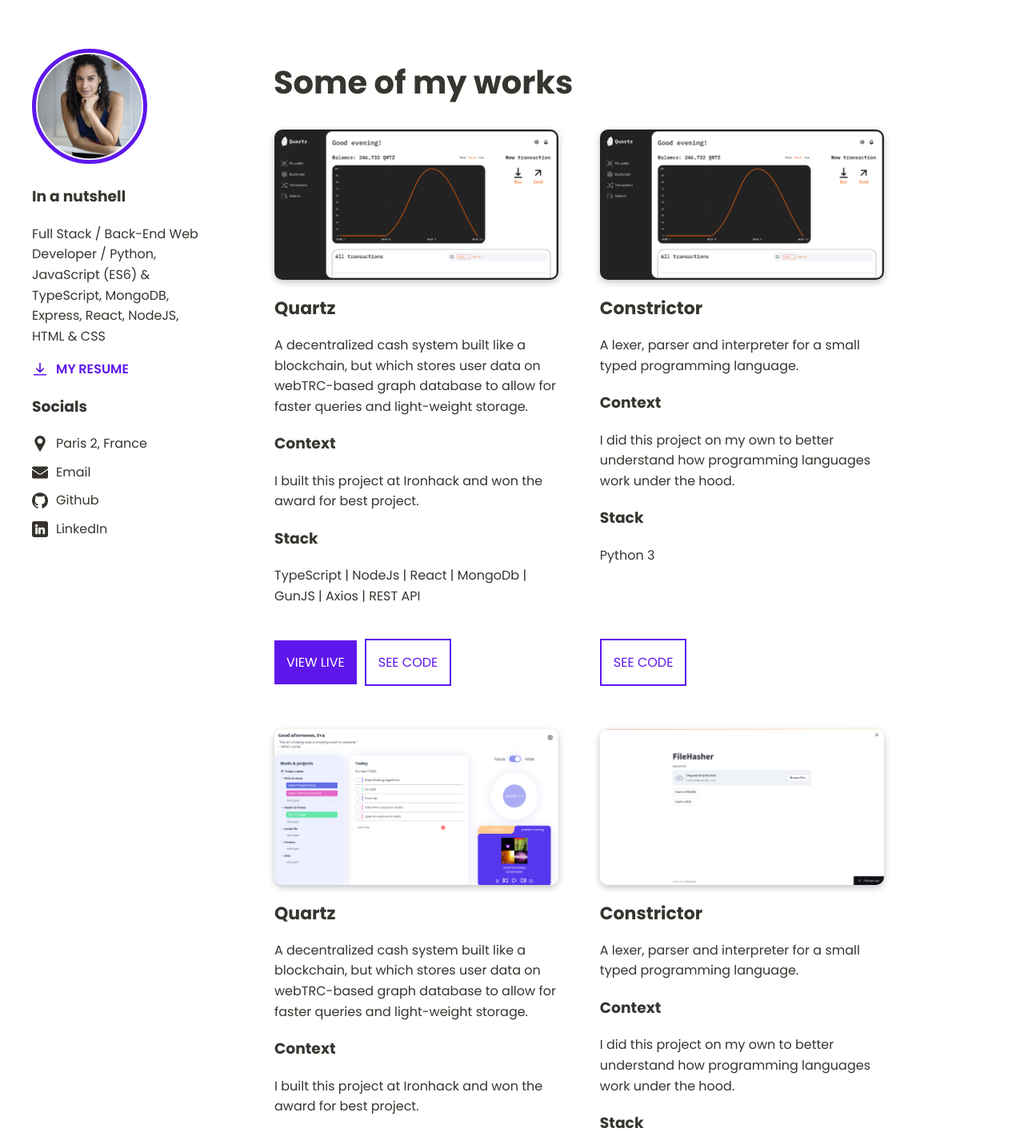
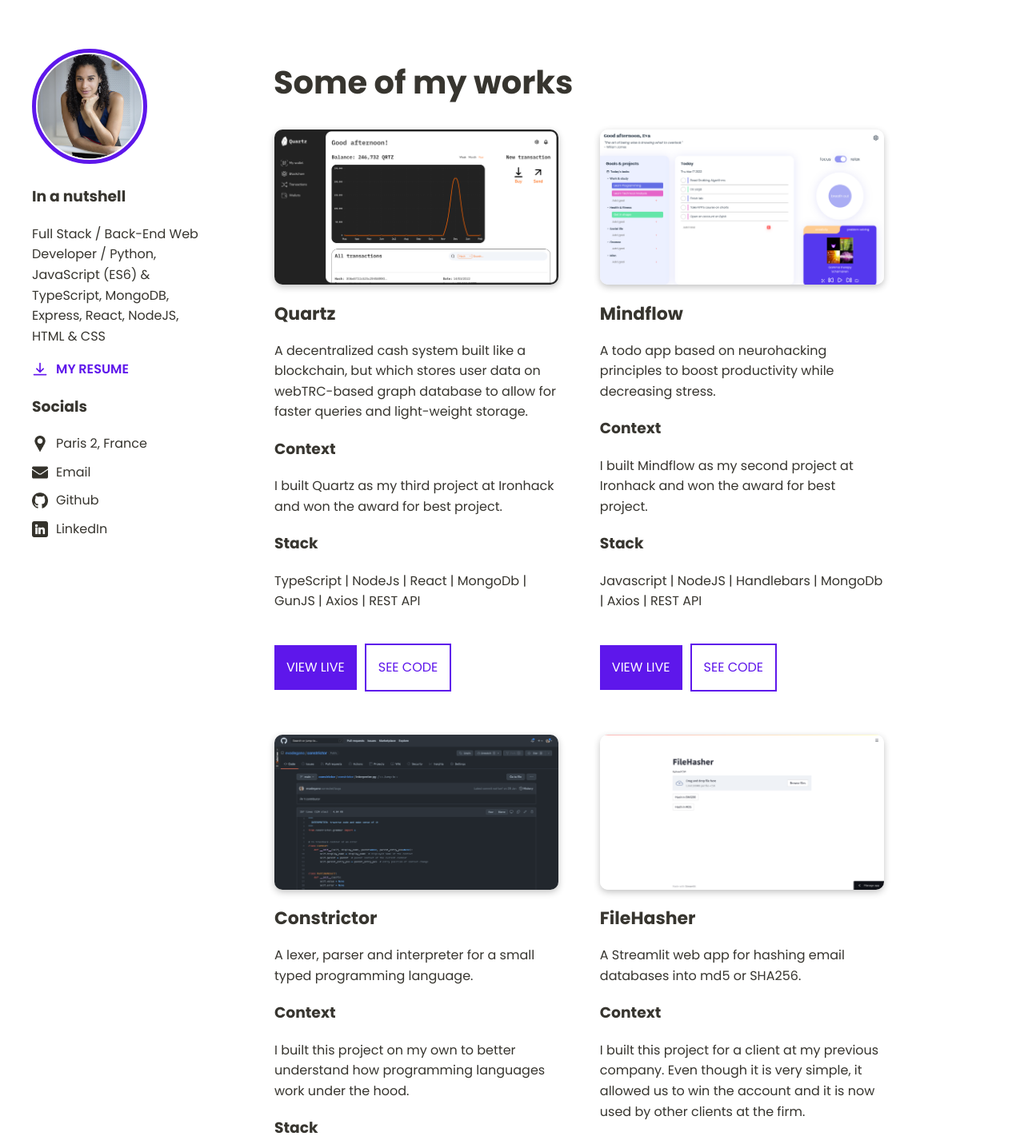
Before and after one commit to evadegano/eva-website, a Next.js app: page /projects in a window 1280 px wide. Shown: the part 80-1501 px from the top of the page at 80% size. Built offline with nearby package versions, Linux system fonts and the light colour scheme.

Commit message:
edited project page

```diff
--- a/lib/content/projects.js
+++ b/lib/content/projects.js
@@ -4,32 +4,36 @@ export const projects = [
     name: 'Quartz',
     github: 'https://github.com/evadegano/quartz',
     url: 'https://quartz-bank.herokuapp.com/',
+    readme: 'https://github.com/evadegano/quartz/blob/main/README.md',
     description: 'A decentralized cash system built like a blockchain, but which stores user data on webTRC-based graph database to allow for faster queries and light-weight storage.',
     stack: 'TypeScript | NodeJs | React | MongoDb | GunJS | Axios | REST API',
-    context: 'I built this project at Ironhack and won the award for best project.'
-  },
-  {
-    img: '/images/quartz.png',
-    name: 'Constrictor',
-    github: 'https://github.com/evadegano/constrictor',
-    description: 'A lexer, parser and interpreter for a small typed programming language.',
-    stack: 'Python 3',
-    context: 'I did this project on my own to better understand how programming languages work under the hood.'
+    context: 'I built Quartz as my third project at Ironhack and won the award for best project.'
   },
   {
     img: '/images/mindflow.png',
     name: 'Mindflow',
     github: 'https://github.com/evadegano/mindflow',
     url: 'https://mindflow-todo-app.herokuapp.com/',
+    readme: 'https://github.com/evadegano/mindflow/blob/main/README.md',
     description: 'A todo app based on neurohacking principles to boost productivity while decreasing stress.',
     stack: 'Javascript | NodeJS | Handlebars | MongoDb | Axios | REST API',
-    context: 'I built this project at Ironhack and won the award for best project.'
+    context: 'I built Mindflow as my second project at Ironhack and won the award for best project.'
+  },
+  {
+    img: '/images/constrictor.png',
+    name: 'Constrictor',
+    github: 'https://github.com/evadegano/constrictor',
+    readme: 'https://github.com/evadegano/constrictor/blob/main/README.md',
+    description: 'A lexer, parser and interpreter for a small typed programming language.',
+    stack: 'Python 3',
+    context: 'I built this project on my own to better understand how programming languages work under the hood.'
   },
   {
     img: '/images/filehasher.png',
     name: 'FileHasher',
     github: 'https://github.com/evadegano/filehasher',
     url: 'https://share.streamlit.io/evanina/file-hash/main/app.py',
+    readme: 'https://github.com/evadegano/filehasher/blob/main/README.md',
     description: 'A Streamlit web app for hashing email databases into md5 or SHA256.',
     stack: 'Python | Pandas | Hashlib | Streamlit',
     context: 'I built this project for a client at my previous company. Even though it is very simple, it allowed us to win the account and it is now used by other clients at the firm.'
--- a/pages/projects.js
+++ b/pages/projects.js
@@ -22,6 +22,9 @@ export default function Projects() {
           <tbody>
             <tr>
               <td>
+
+                <Link href={projects[0].readme}>
+                  <a target={'_blank'}>
                     <img
                       priority
                       src={projects[0].img}
@@ -30,11 +33,17 @@ export default function Projects() {
                       objectFit={'contain'}
                       alt={`${projects[0].name} screenshot`}
                     />
+                  </a>
+                </Link>
+
               </td>
 
               <td></td>
 
               <td>
+
+                <Link href={projects[1].readme}>
+                  <a target={'_blank'}>
                     <img
                       priority
                       src={projects[1].img}
@@ -43,6 +52,9 @@ export default function Projects() {
                       objectFit={'contain'}
                       alt={`${projects[1].name} screenshot`}
                     />
+                  </a>
+                </Link>
+
               </td>
             </tr>
 
@@ -88,6 +100,8 @@ export default function Projects() {
 
             <tr>
               <td>
+                <Link href={projects[2].readme}>
+                  <a target={'_blank'}>
                     <img
                       priority
                       src={projects[2].img}
@@ -96,11 +110,15 @@ export default function Projects() {
                       objectFit={'contain'}
                       alt={`${projects[2].name} screenshot`}
                     />
+                  </a>
+                </Link>
               </td>
 
               <td></td>
 
               <td>
+                <Link href={projects[3].readme}>
+                  <a target={'_blank'}>
                     <img
                       priority
                       src={projects[3].img}
@@ -109,36 +127,38 @@ export default function Projects() {
                       objectFit={'contain'}
                       alt={`${projects[3].name} screenshot`}
                     />
+                  </a>
+                </Link>
               </td>
             </tr>
 
             <tr>
               <td>
-                <h2>{projects[0].name}</h2>
-                <p>{projects[0].description}</p>
+                <h2>{projects[2].name}</h2>
+                <p>{projects[2].description}</p>
                 <h3>Context</h3>
-                <p>{projects[0].context}</p>
+                <p>{projects[2].context}</p>
                 <h3>Stack</h3>
-                <p>{projects[0].stack}</p>
+                <p>{projects[2].stack}</p>
               </td>
 
               <td></td>
 
               <td>
-                <h2>{projects[1].name}</h2>
-                <p>{projects[1].description}</p>
+                <h2>{projects[3].name}</h2>
+                <p>{projects[3].description}</p>
                 <h3>Context</h3>
-                <p>{projects[1].context}</p>
+                <p>{projects[3].context}</p>
                 <h3>Stack</h3>
-                <p>{projects[1].stack}</p>
+                <p>{projects[3].stack}</p>
               </td>
             </tr>
 
             <tr>
               <td>
                 <div className={utilStyles.hStackLeft} style={{columnGap: '10px'}}>
-                  {projects[0].url && <Link href={projects[0].url}><a target={'_blank'} className={utilStyles.mainBtn}>VIEW LIVE</a></Link>}
-                  <Link href={projects[0].github}><a target={'_blank'} className={utilStyles.secondaryBtn}>SEE CODE</a></Link>
+                  {projects[2].url && <Link href={projects[2].url}><a target={'_blank'} className={utilStyles.mainBtn}>VIEW LIVE</a></Link>}
+                  <Link href={projects[2].github}><a target={'_blank'} className={utilStyles.secondaryBtn}>SEE CODE</a></Link>
                 </div>
               </td>
 
@@ -146,8 +166,8 @@ export default function Projects() {
 
               <td>
                 <div className={utilStyles.hStackLeft} style={{columnGap: '10px'}}>
-                  {projects[1].url && <Link href={projects[1].url}><a target={'_blank'} className={utilStyles.mainBtn}>VIEW LIVE</a></Link>}
-                  <Link href={projects[1].github}><a target={'_blank'} className={utilStyles.secondaryBtn}>SEE CODE</a></Link>
+                  {projects[3].url && <Link href={projects[3].url}><a target={'_blank'} className={utilStyles.mainBtn}>VIEW LIVE</a></Link>}
+                  <Link href={projects[3].github}><a target={'_blank'} className={utilStyles.secondaryBtn}>SEE CODE</a></Link>
                 </div>
               </td>
             </tr>
--- a/styles/utils.module.css
+++ b/styles/utils.module.css
@@ -132,9 +132,7 @@
   gap: 10px;
   color: inherit;
 }
-.projectsTable {
-  gap: 20px;
-}
+
 .projectsTable td {
   width: 47%;
   vertical-align: top;
```
Also changed, not shown: public/images/constrictor.png (added), public/images/quartz.png. Lines whose indentation alone changed are shown as unchanged.
